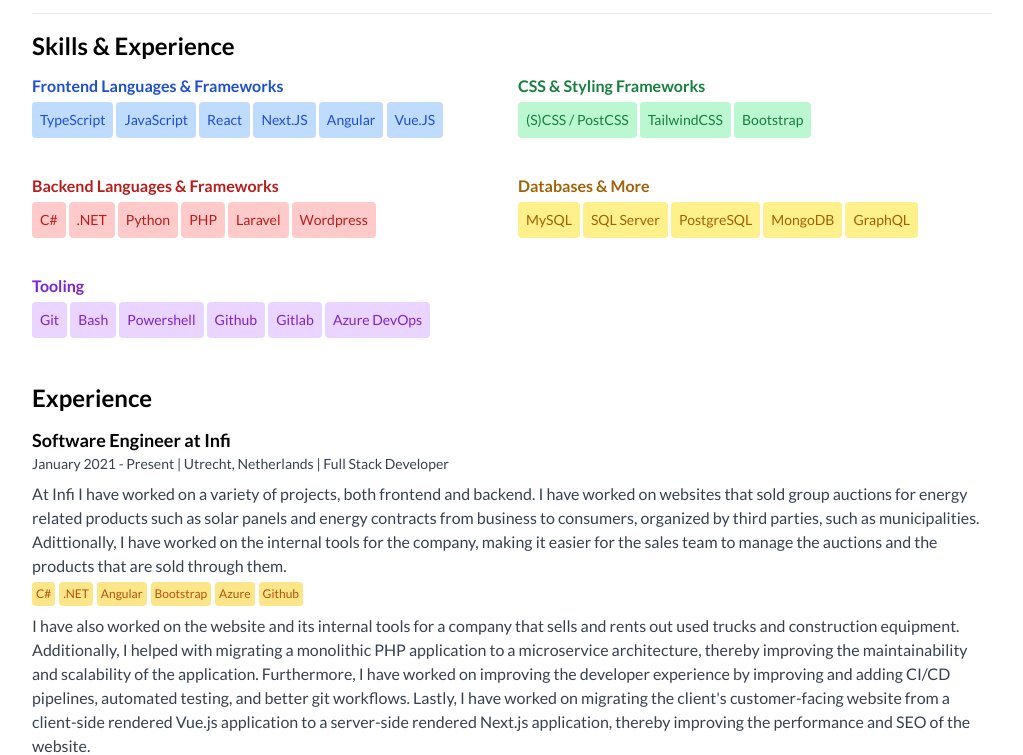
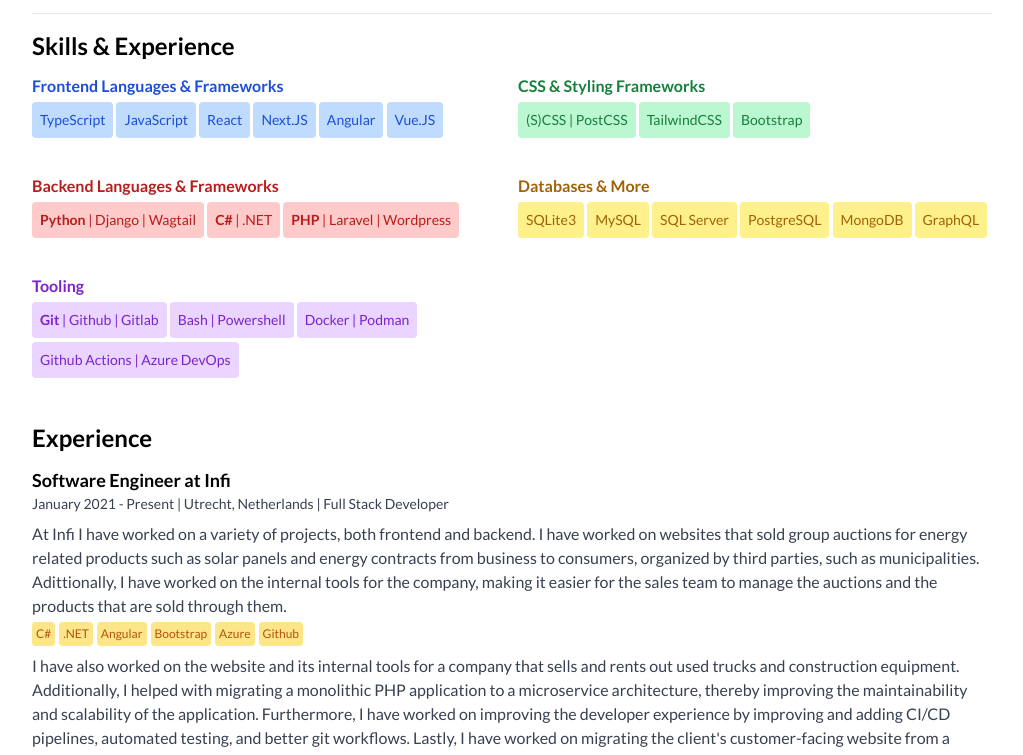
Before and after one commit to drikusroor/resume, a website: page index.html in a window 1280 px wide. Shown: the part 131-886 px from the top of the page, without its empty margins (128-1151 px from the left). Drawn offline with Linux system fonts and the light colour scheme; a web font is replaced by a local one.

Commit message:
feat: Update experience and skills in index.html

```diff
--- a/index.html
+++ b/index.html
@@ -80,7 +80,7 @@
             <section id="personal">
                 <ul>
                     <li>Based in Utrecht, Netherlands</li>
-                    <li>8+ years experience</li>
+                    <li>9+ years experience</li>
                     <li>Focused on frontend</li>
                 </ul>
             </section>
@@ -118,7 +118,7 @@
                     <h3 class="text-md font-semibold text-green-700">CSS & Styling Frameworks</h3>
                     <span
                         class="text-sm inline-block bg-green-200 text-green-700 p-2 print:border print:p-2 print:border-green-700 print:bg-none mt-1 rounded">(S)CSS
-                        /
+                        |
                         PostCSS</span>
                     <span
                         class="text-sm inline-block bg-green-200 text-green-700 p-2 print:border print:p-2 print:border-green-700 print:bg-none mt-1 rounded">TailwindCSS</span>
@@ -131,23 +131,26 @@
                 <div class="my-3 print:my-1">
                     <h3 class="text-md font-semibold text-red-700">Backend Languages & Frameworks</h3>
                     <span
-                        class="text-sm inline-block bg-red-200 text-red-700 p-2 print:border print:p-2 print:border-red-700 print:bg-none mt-1 rounded">C#</span>
+                        class="text-sm inline-block bg-red-200 text-red-700 p-2 print:border print:p-2 print:border-red-700 print:bg-none mt-1 rounded">
+                        <b>Python</b> |
+                        Django | Wagtail</span>
                     <span
-                        class="text-sm inline-block bg-red-200 text-red-700 p-2 print:border print:p-2 print:border-red-700 print:bg-none mt-1 rounded">.NET</span>
+                        class="text-sm inline-block bg-red-200 text-red-700 p-2 print:border print:p-2 print:border-red-700 print:bg-none mt-1 rounded">
+                        <b>C#</b> |
+                        .NET</span>
                     <span
-                        class="text-sm inline-block bg-red-200 text-red-700 p-2 print:border print:p-2 print:border-red-700 print:bg-none mt-1 rounded">Python</span>
-                    <span
-                        class="text-sm inline-block bg-red-200 text-red-700 p-2 print:border print:p-2 print:border-red-700 print:bg-none mt-1 rounded">PHP</span>
-                    <span
-                        class="text-sm inline-block bg-red-200 text-red-700 p-2 print:border print:p-2 print:border-red-700 print:bg-none mt-1 rounded">Laravel</span>
-                    <span
-                        class="text-sm inline-block bg-red-200 text-red-700 p-2 print:border print:p-2 print:border-red-700 print:bg-none mt-1 rounded">Wordpress</span>
+                        class="text-sm inline-block bg-red-200 text-red-700 p-2 print:border print:p-2 print:border-red-700 print:bg-none mt-1 rounded">
+                        <b>PHP</b> |
+                        Laravel | Wordpress
+                    </span>
                     <!-- ... -->
                 </div>
 
                 <!-- Databases & More -->
                 <div class="my-3 print:my-1">
                     <h3 class="text-md font-semibold text-yellow-700">Databases & More</h3>
+                    <span
+                        class="text-sm inline-block bg-yellow-200 text-yellow-700 p-2 print:border print:p-2 print:border-yellow-700 print:bg-none mt-1 rounded">SQLite3</span>
                     <span
                         class="text-sm inline-block bg-yellow-200 text-yellow-700 p-2 print:border print:p-2 print:border-yellow-700 print:bg-none mt-1 rounded">MySQL</span>
                     <span
@@ -165,17 +168,16 @@
                 <div class="my-3 print:my-1">
                     <h3 class="text-md font-semibold text-purple-700">Tooling</h3>
                     <span
-                        class="text-sm inline-block bg-purple-200 text-purple-700 p-2 print:border print:p-2 print:border-purple-700 print:bg-none mt-1 rounded">Git</span>
+                        class="text-sm inline-block bg-purple-200 text-purple-700 p-2 print:border print:p-2 print:border-purple-700 print:bg-none mt-1 rounded">
+                        <b>Git</b> |
+                        Github | Gitlab
+                    </span>
                     <span
-                        class="text-sm inline-block bg-purple-200 text-purple-700 p-2 print:border print:p-2 print:border-purple-700 print:bg-none mt-1 rounded">Bash</span>
+                        class="text-sm inline-block bg-purple-200 text-purple-700 p-2 print:border print:p-2 print:border-purple-700 print:bg-none mt-1 rounded">Bash | Powershell</span>
+                        <span
+                        class="text-sm inline-block bg-purple-200 text-purple-700 p-2 print:border print:p-2 print:border-purple-700 print:bg-none mt-1 rounded">Docker | Podman</span>
                     <span
-                        class="text-sm inline-block bg-purple-200 text-purple-700 p-2 print:border print:p-2 print:border-purple-700 print:bg-none mt-1 rounded">Powershell</span>
-                    <span
-                        class="text-sm inline-block bg-purple-200 text-purple-700 p-2 print:border print:p-2 print:border-purple-700 print:bg-none mt-1 rounded">Github</span>
-                    <span
-                        class="text-sm inline-block bg-purple-200 text-purple-700 p-2 print:border print:p-2 print:border-purple-700 print:bg-none mt-1 rounded">Gitlab</span>
-                    <span
-                        class="text-sm inline-block bg-purple-200 text-purple-700 p-2 print:border print:p-2 print:border-purple-700 print:bg-none mt-1 rounded">Azure
+                        class="text-sm inline-block bg-purple-200 text-purple-700 p-2 print:border print:p-2 print:border-purple-700 print:bg-none mt-1 rounded">Github Actions | Azure
                         DevOps</span>
                 </div>
 
```
